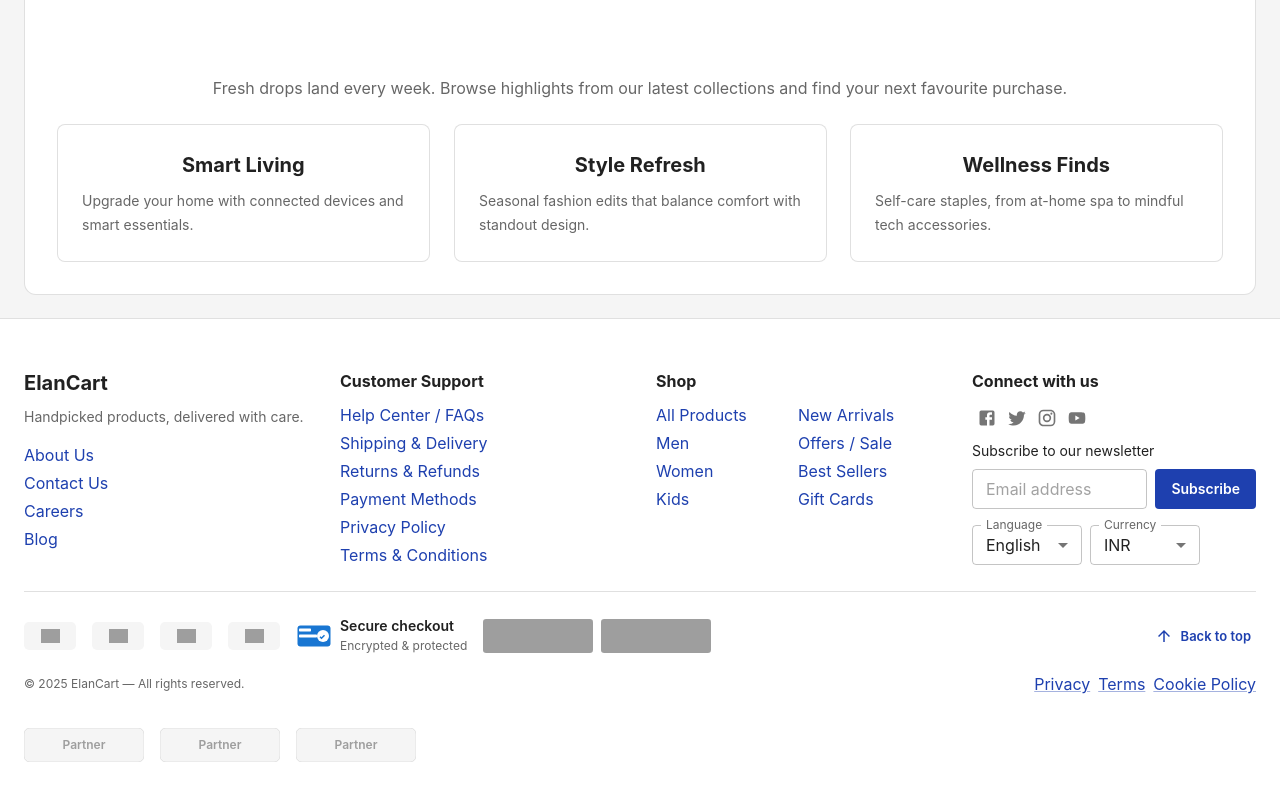
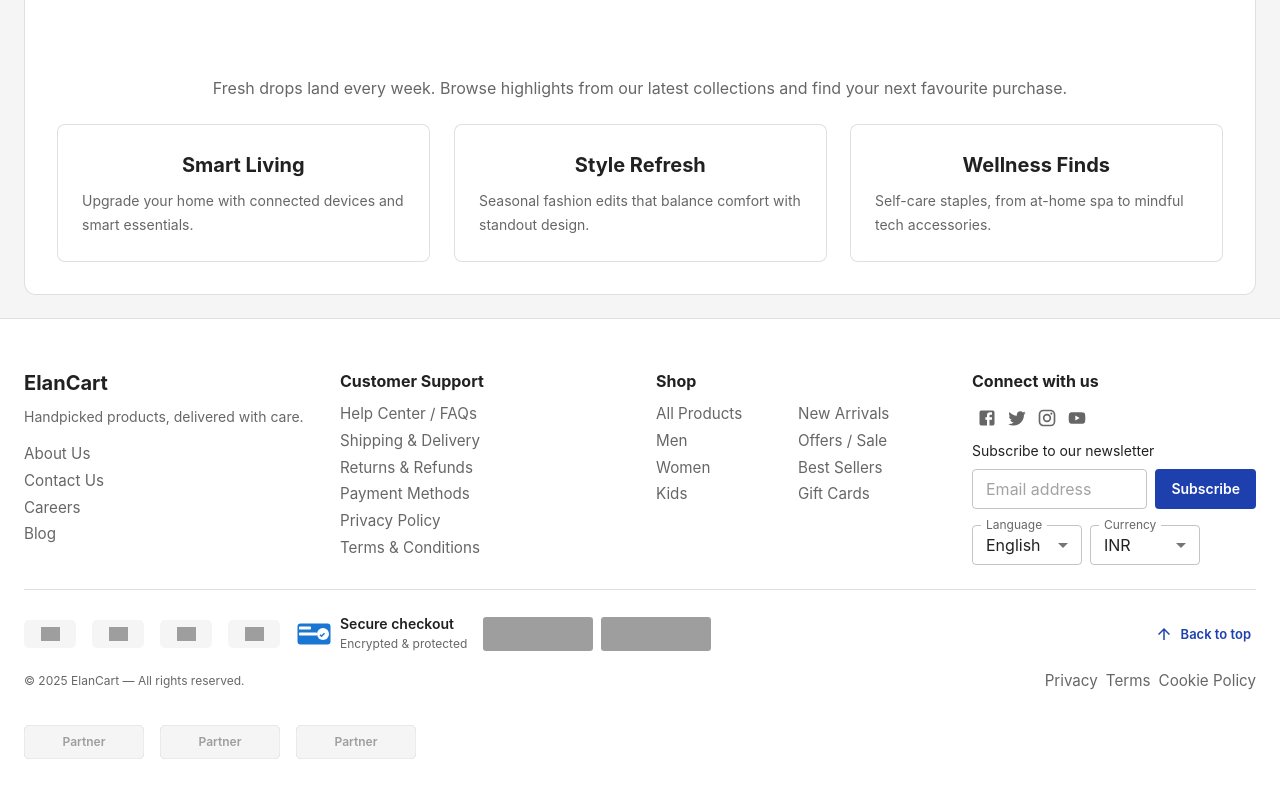
Before and after one commit to Justin-Titus/ElanCart, a React (Vite) app: page / in a window 1280 px wide. Shown: the part 1245-2045 px from the top of the page. Built offline with nearby package versions, Linux system fonts and the light colour scheme; no server answers; grey boxes are pictures that could not be loaded.

Commit message:
footer colors, depreciated fix

```diff
--- a/src/components/layout/Footer.jsx
+++ b/src/components/layout/Footer.jsx
@@ -48,44 +48,57 @@ const Footer = () => {
           <Grid item xs={12} sm={6} md={3}>
             <Typography variant="h6" sx={{ fontWeight: 700, mb: 1 }}>ElanCart</Typography>
             <Typography variant="body2" color="text.secondary" sx={{ mb: 2 }}>Handpicked products, delivered with care.</Typography>
+            <Box component="nav" aria-label="about links">
               <Stack spacing={0.5}>
-              <Link component={RouterLink} to="/about" underline="hover">About Us</Link>
-              <Link component={RouterLink} to="/contact" underline="hover">Contact Us</Link>
-              <Link component={RouterLink} to="/careers" underline="hover">Careers</Link>
-              <Link component={RouterLink} to="/blog" underline="hover">Blog</Link>
+                <Link
+                  component={RouterLink}
+                  to="/about"
+                  underline="none"
+                  sx={{ display: 'block', color: 'text.secondary', fontSize: '0.95rem', textDecoration: 'none', transition: 'color .12s, transform .12s', '&:hover': { color: 'primary.main', textDecoration: 'underline', transform: 'translateX(3px)' } }}
+                >About Us</Link>
+                <Link component={RouterLink} to="/contact" underline="none" sx={{ display: 'block', color: 'text.secondary', fontSize: '0.95rem', textDecoration: 'none', transition: 'color .12s, transform .12s', '&:hover': { color: 'primary.main', textDecoration: 'underline', transform: 'translateX(3px)' } }}>Contact Us</Link>
+                <Link component={RouterLink} to="/careers" underline="none" sx={{ display: 'block', color: 'text.secondary', fontSize: '0.95rem', textDecoration: 'none', transition: 'color .12s, transform .12s', '&:hover': { color: 'primary.main', textDecoration: 'underline', transform: 'translateX(3px)' } }}>Careers</Link>
+                <Link component={RouterLink} to="/blog" underline="none" sx={{ display: 'block', color: 'text.secondary', fontSize: '0.95rem', textDecoration: 'none', transition: 'color .12s, transform .12s', '&:hover': { color: 'primary.main', textDecoration: 'underline', transform: 'translateX(3px)' } }}>Blog</Link>
               </Stack>
+            </Box>
           </Grid>
 
           <Grid item xs={12} sm={6} md={3}>
             <Typography variant="subtitle1" sx={{ fontWeight: 700, mb: 1 }}>Customer Support</Typography>
+            <Box component="nav" aria-label="customer support links">
               <Stack spacing={0.5}>
-              <Link component={RouterLink} to="/help" underline="hover">Help Center / FAQs</Link>
-              <Link component={RouterLink} to="/shipping" underline="hover">Shipping & Delivery</Link>
-              <Link component={RouterLink} to="/returns" underline="hover">Returns & Refunds</Link>
-              <Link component={RouterLink} to="/payment" underline="hover">Payment Methods</Link>
-              <Link component={RouterLink} to="/privacy" underline="hover">Privacy Policy</Link>
-              <Link component={RouterLink} to="/terms" underline="hover">Terms & Conditions</Link>
+                <Link component={RouterLink} to="/help" underline="none" sx={{ display: 'block', color: 'text.secondary', fontSize: '0.95rem', textDecoration: 'none', transition: 'color .12s, transform .12s', '&:hover': { color: 'primary.main', textDecoration: 'underline' } }}>Help Center / FAQs</Link>
+                <Link component={RouterLink} to="/shipping" underline="none" sx={{ display: 'block', color: 'text.secondary', fontSize: '0.95rem', textDecoration: 'none', transition: 'color .12s, transform .12s', '&:hover': { color: 'primary.main', textDecoration: 'underline' } }}>Shipping & Delivery</Link>
+                <Link component={RouterLink} to="/returns" underline="none" sx={{ display: 'block', color: 'text.secondary', fontSize: '0.95rem', textDecoration: 'none', transition: 'color .12s, transform .12s', '&:hover': { color: 'primary.main', textDecoration: 'underline' } }}>Returns & Refunds</Link>
+                <Link component={RouterLink} to="/payment" underline="none" sx={{ display: 'block', color: 'text.secondary', fontSize: '0.95rem', textDecoration: 'none', transition: 'color .12s, transform .12s', '&:hover': { color: 'primary.main', textDecoration: 'underline' } }}>Payment Methods</Link>
+                <Link component={RouterLink} to="/privacy" underline="none" sx={{ display: 'block', color: 'text.secondary', fontSize: '0.95rem', textDecoration: 'none', transition: 'color .12s, transform .12s', '&:hover': { color: 'primary.main', textDecoration: 'underline' } }}>Privacy Policy</Link>
+                <Link component={RouterLink} to="/terms" underline="none" sx={{ display: 'block', color: 'text.secondary', fontSize: '0.95rem', textDecoration: 'none', transition: 'color .12s, transform .12s', '&:hover': { color: 'primary.main', textDecoration: 'underline' } }}>Terms & Conditions</Link>
               </Stack>
+            </Box>
           </Grid>
 
           <Grid item xs={12} sm={6} md={3}>
             <Typography variant="subtitle1" sx={{ fontWeight: 700, mb: 1 }}>Shop</Typography>
             <Grid container>
               <Grid item xs={6}>
+                  <Box component="nav" aria-label="shop links">
                     <Stack spacing={0.5}>
-                  <Link component={RouterLink} to="/products" underline="hover">All Products</Link>
-                  <Link component={RouterLink} to="/products/men" underline="hover">Men</Link>
-                  <Link component={RouterLink} to="/products/women" underline="hover">Women</Link>
-                  <Link component={RouterLink} to="/products/kids" underline="hover">Kids</Link>
+                      <Link component={RouterLink} to="/products" underline="none" sx={{ display: 'block', color: 'text.secondary', fontSize: '0.95rem', textDecoration: 'none', '&:hover': { color: 'primary.main', textDecoration: 'underline' } }}>All Products</Link>
+                      <Link component={RouterLink} to="/products/men" underline="none" sx={{ display: 'block', color: 'text.secondary', fontSize: '0.95rem', textDecoration: 'none', '&:hover': { color: 'primary.main', textDecoration: 'underline' } }}>Men</Link>
+                      <Link component={RouterLink} to="/products/women" underline="none" sx={{ display: 'block', color: 'text.secondary', fontSize: '0.95rem', textDecoration: 'none', '&:hover': { color: 'primary.main', textDecoration: 'underline' } }}>Women</Link>
+                      <Link component={RouterLink} to="/products/kids" underline="none" sx={{ display: 'block', color: 'text.secondary', fontSize: '0.95rem', textDecoration: 'none', '&:hover': { color: 'primary.main', textDecoration: 'underline' } }}>Kids</Link>
                     </Stack>
+                  </Box>
               </Grid>
               <Grid item xs={6}>
+                <Box component="nav" aria-label="shop links 2">
                   <Stack spacing={0.5}>
-                  <Link component={RouterLink} to="/new" underline="hover">New Arrivals</Link>
-                  <Link component={RouterLink} to="/sale" underline="hover">Offers / Sale</Link>
-                  <Link component={RouterLink} to="/best-sellers" underline="hover">Best Sellers</Link>
-                  <Link component={RouterLink} to="/gift-cards" underline="hover">Gift Cards</Link>
+                    <Link component={RouterLink} to="/new" underline="none" sx={{ display: 'block', color: 'text.secondary', fontSize: '0.95rem', textDecoration: 'none', '&:hover': { color: 'primary.main', textDecoration: 'underline' } }}>New Arrivals</Link>
+                    <Link component={RouterLink} to="/sale" underline="none" sx={{ display: 'block', color: 'text.secondary', fontSize: '0.95rem', textDecoration: 'none', '&:hover': { color: 'primary.main', textDecoration: 'underline' } }}>Offers / Sale</Link>
+                    <Link component={RouterLink} to="/best-sellers" underline="none" sx={{ display: 'block', color: 'text.secondary', fontSize: '0.95rem', textDecoration: 'none', '&:hover': { color: 'primary.main', textDecoration: 'underline' } }}>Best Sellers</Link>
+                    <Link component={RouterLink} to="/gift-cards" underline="none" sx={{ display: 'block', color: 'text.secondary', fontSize: '0.95rem', textDecoration: 'none', '&:hover': { color: 'primary.main', textDecoration: 'underline' } }}>Gift Cards</Link>
                   </Stack>
+                </Box>
               </Grid>
             </Grid>
           </Grid>
@@ -93,10 +106,53 @@ const Footer = () => {
           <Grid item xs={12} sm={6} md={3}>
             <Typography variant="subtitle1" sx={{ fontWeight: 700, mb: 1 }}>Connect with us</Typography>
             <Box sx={{ mb: 1 }}>
-              <IconButton size="small" component="a" href="https://www.facebook.com/" target="_blank" rel="noopener noreferrer" aria-label="Facebook"><Facebook fontSize="small" /></IconButton>
-              <IconButton size="small" component="a" href="https://twitter.com/" target="_blank" rel="noopener noreferrer" aria-label="Twitter"><Twitter fontSize="small" /></IconButton>
-              <IconButton size="small" component="a" href="https://www.instagram.com/" target="_blank" rel="noopener noreferrer" aria-label="Instagram"><Instagram fontSize="small" /></IconButton>
-              <IconButton size="small" component="a" href="https://www.youtube.com/" target="_blank" rel="noopener noreferrer" aria-label="YouTube"><YouTube fontSize="small" /></IconButton>
+              <IconButton
+                size="small"
+                component="a"
+                href="https://www.facebook.com/"
+                target="_blank"
+                rel="noopener noreferrer"
+                aria-label="Facebook"
+                sx={{ color: 'text.secondary', transition: 'color .12s, transform .12s', '&:hover': { color: '#1877F2', transform: 'translateY(-2px)' } }}
+              >
+                <Facebook fontSize="small" />
+              </IconButton>
+
+              <IconButton
+                size="small"
+                component="a"
+                href="https://twitter.com/"
+                target="_blank"
+                rel="noopener noreferrer"
+                aria-label="Twitter"
+                sx={{ color: 'text.secondary', transition: 'color .12s, transform .12s', '&:hover': { color: '#1DA1F2', transform: 'translateY(-2px)' } }}
+              >
+                <Twitter fontSize="small" />
+              </IconButton>
+
+              <IconButton
+                size="small"
+                component="a"
+                href="https://www.instagram.com/"
+                target="_blank"
+                rel="noopener noreferrer"
+                aria-label="Instagram"
+                sx={{ color: 'text.secondary', transition: 'color .12s, transform .12s', '&:hover': { color: '#E1306C', transform: 'translateY(-2px)' } }}
+              >
+                <Instagram fontSize="small" />
+              </IconButton>
+
+              <IconButton
+                size="small"
+                component="a"
+                href="https://www.youtube.com/"
+                target="_blank"
+                rel="noopener noreferrer"
+                aria-label="YouTube"
+                sx={{ color: 'text.secondary', transition: 'color .12s, transform .12s', '&:hover': { color: '#FF0000', transform: 'translateY(-2px)' } }}
+              >
+                <YouTube fontSize="small" />
+              </IconButton>
             </Box>
 
             <Typography variant="body2" sx={{ mb: 1 }}>Subscribe to our newsletter</Typography>
@@ -210,10 +266,10 @@ const Footer = () => {
 
           <Grid item xs={12} sx={{ display: 'flex', justifyContent: 'space-between', alignItems: 'center', gap: 2 }}>
             <Typography variant="caption" color="text.secondary">© {new Date().getFullYear()} ElanCart — All rights reserved.</Typography>
-            <Stack direction="row" spacing={1} alignItems="center">
-              <Link component={RouterLink} to="/privacy">Privacy</Link>
-              <Link component={RouterLink} to="/terms">Terms</Link>
-              <Link component={RouterLink} to="/cookies">Cookie Policy</Link>
+            <Stack direction="row" spacing={1} alignItems="center" component="nav" aria-label="legal links">
+              <Link component={RouterLink} to="/privacy" underline="none" sx={{ color: 'text.secondary', fontSize: '0.95rem', '&:hover': { color: 'primary.main', textDecoration: 'underline' } }}>Privacy</Link>
+              <Link component={RouterLink} to="/terms" underline="none" sx={{ color: 'text.secondary', fontSize: '0.95rem', '&:hover': { color: 'primary.main', textDecoration: 'underline' } }}>Terms</Link>
+              <Link component={RouterLink} to="/cookies" underline="none" sx={{ color: 'text.secondary', fontSize: '0.95rem', '&:hover': { color: 'primary.main', textDecoration: 'underline' } }}>Cookie Policy</Link>
             </Stack>
           </Grid>
 
--- a/src/index.css
+++ b/src/index.css
@@ -2,7 +2,7 @@
 .about-page-container {
   max-width: 1200px;
   margin: 0 auto;
-  padding: 24px 16px 48px 16px;
+  padding: 24px 16px 24px 16px;
 }
 .about-page-heading {
   font-size: 2.5rem;
@@ -55,7 +55,7 @@
 }
 @media (max-width: 700px) {
   .about-page-container {
-    padding: 18px 12px 24px 12px;
+    padding: 18px 12px 18px 12px;
   }
   .about-page-heading {
     font-size: 1.5rem;
--- a/src/pages/HomePage.jsx
+++ b/src/pages/HomePage.jsx
@@ -92,8 +92,8 @@ const HomePage = memo(() => {
     navigate("/products");
   };
 
-  const MotionBox = motion(Box);
-  const MotionPaper = motion(Paper);
+  const MotionBox = motion.create(Box);
+  const MotionPaper = motion.create(Paper);
 
   // Small component for category card so each card can use the in-view hook
   function CategoryCard({ cat, idx }) {
```
Lines whose indentation alone changed are shown as unchanged.
